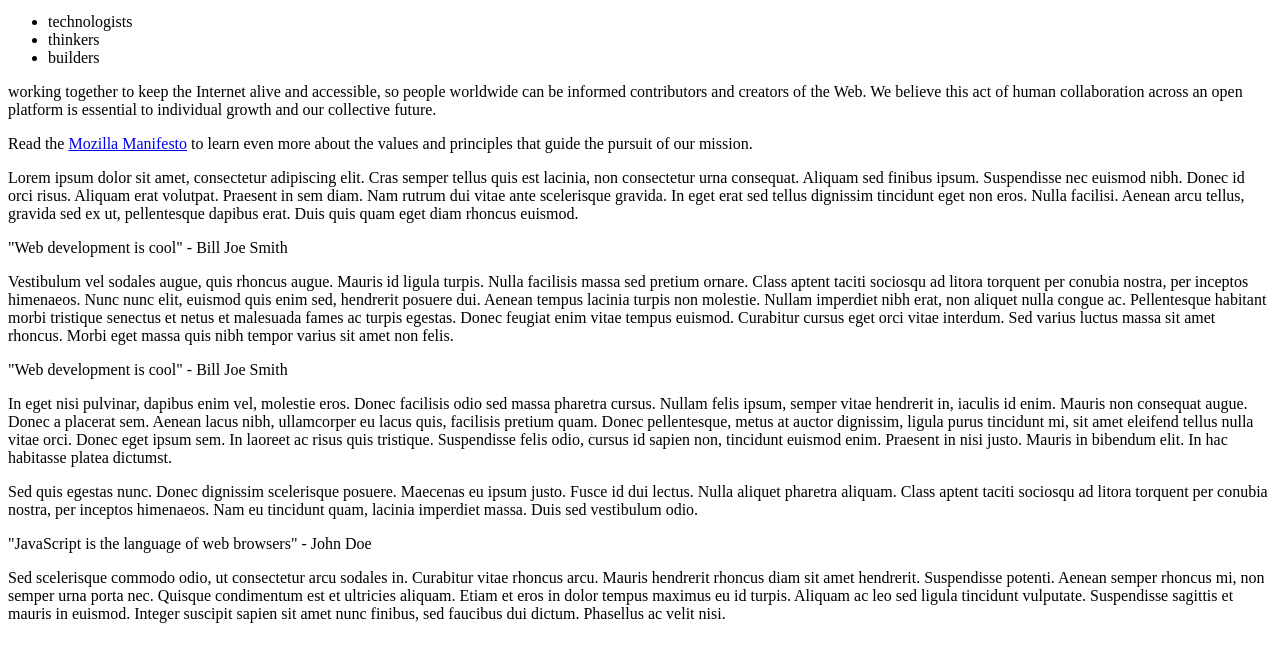
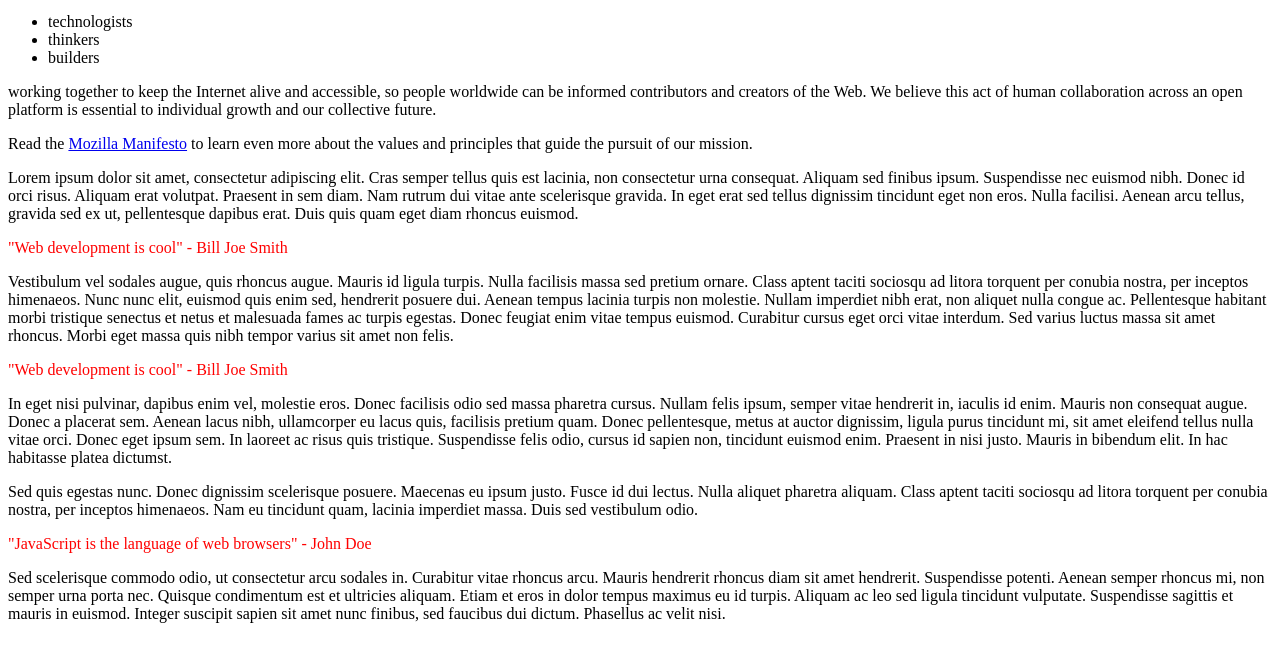
Before and after one commit to code4policy-archive/mozilla-website-BansalRafa, a plain HTML site: page index.html in a window 1280 px wide. Shown: the part 101-762 px from the top of the page. Drawn offline with Linux system fonts and the light colour scheme.

Commit message:
Adding color to quotes

```diff
--- a/index.html
+++ b/index.html
@@ -2,6 +2,7 @@
 <html>
 <head>
 	<title></title>
+    <link rel="stylesheet" type="text/css" href="style.css">
 </head>
 <body>
 
--- a/style.css
+++ b/style.css
@@ -1,3 +1,4 @@
-p {
-	color:red;
+
+.quote {
+	color: red;
 }
```
